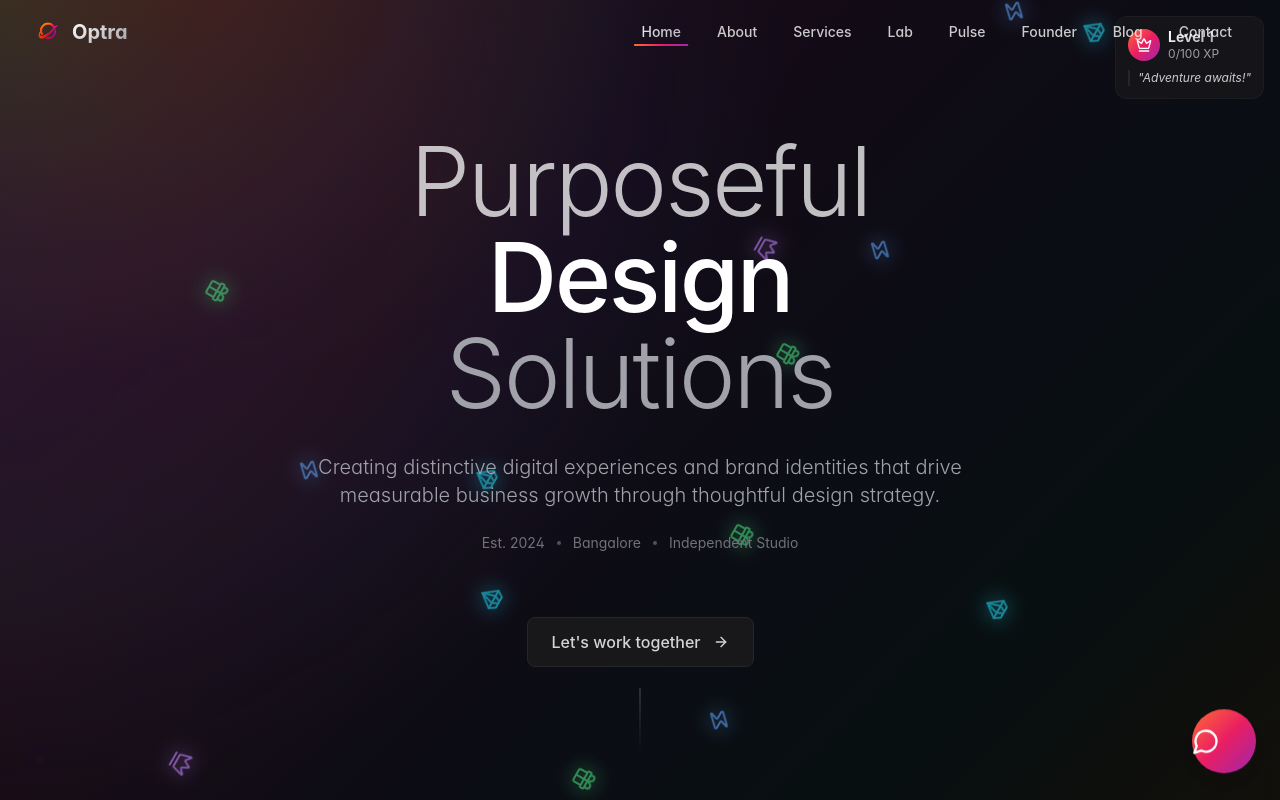
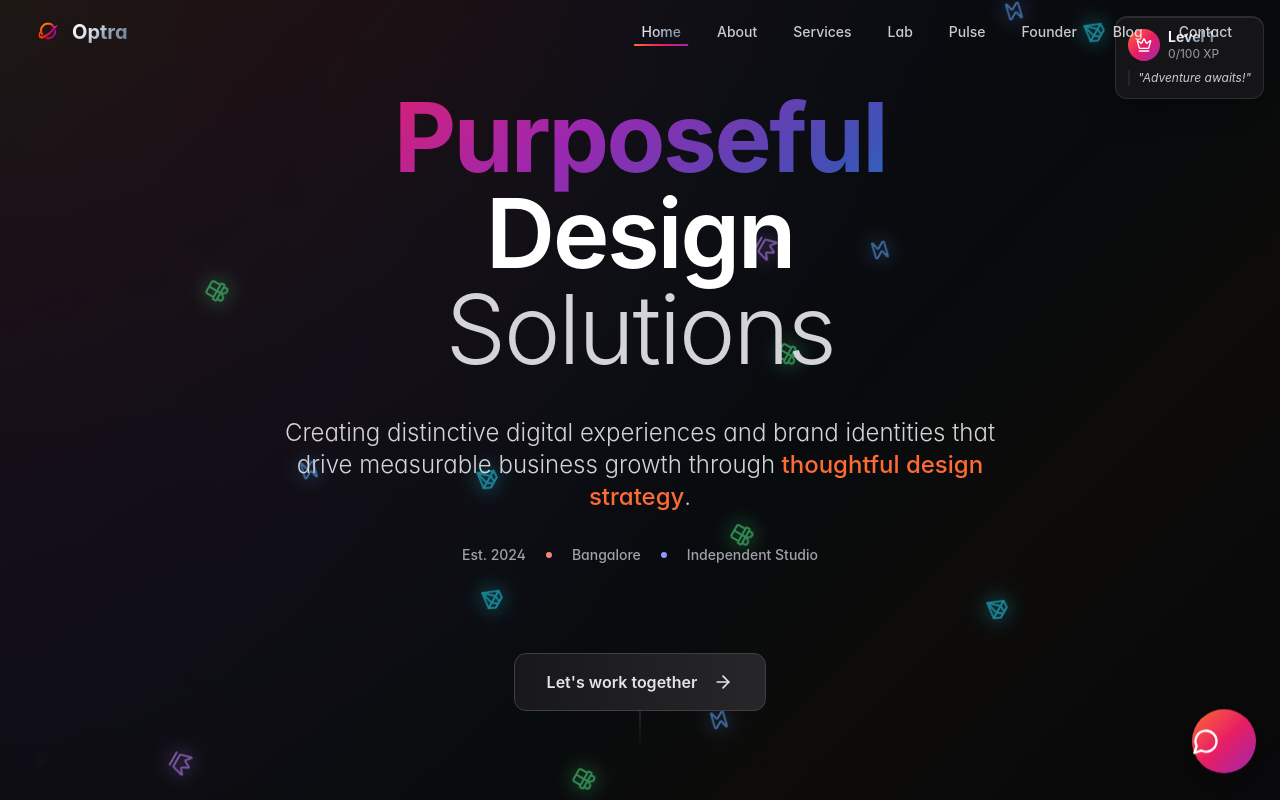
Before and after one commit to Optra-Design/optra-pulse-project, a React (Vite) app: page / in a window 1280 px wide. Shown: the top 800 px of the page. Built offline with nearby package versions, Linux system fonts and the light colour scheme.

Commit message:
Refactor: Improve background and typography
Improve the website's background and typography to maintain a colorful, premium aesthetic without being distracting.

```diff
--- a/src/components/AnimatedHeroText.tsx
+++ b/src/components/AnimatedHeroText.tsx
@@ -15,53 +15,54 @@ const AnimatedHeroText = () => {
       setTimeout(() => {
         setCurrentWordIndex((prev) => (prev + 1) % descriptors.length);
         setIsAnimating(false);
-      }, 300);
-    }, 3000);
+      }, 400);
+    }, 3500);
 
     return () => clearInterval(interval);
   }, []);
 
   return (
-    <div className="text-center space-y-8 max-w-5xl mx-auto relative z-10">
-      <div className="space-y-4">
+    <div className="text-center space-y-10 max-w-6xl mx-auto relative z-10">
+      <div className="space-y-6">
         <div className="text-6xl md:text-7xl lg:text-8xl font-light leading-none tracking-tight">
           <div className="relative inline-block">
             <span
-              className={`text-white transition-all duration-500 ${
-                isAnimating ? 'opacity-0 transform translate-y-2' : 'opacity-100 transform translate-y-0'
+              className={`text-gradient-accent transition-all duration-500 ${
+                isAnimating ? 'opacity-0 transform translate-y-3' : 'opacity-100 transform translate-y-0'
               }`}
             >
               {descriptors[currentWordIndex]}
             </span>
           </div>
           <br />
-          <span className="text-white font-medium">Design</span>
+          <span className="text-white font-semibold">Design</span>
           <br />
-          <span className="text-zinc-400 font-light">Solutions</span>
+          <span className="text-zinc-300 font-light">Solutions</span>
         </div>
       </div>
 
-      <div className="space-y-6">
-        <p className="text-lg md:text-xl text-zinc-400 max-w-2xl mx-auto leading-relaxed font-light">
-          Creating distinctive digital experiences and brand identities that drive measurable business growth through thoughtful design strategy.
+      <div className="space-y-8">
+        <p className="text-xl md:text-2xl text-zinc-300 max-w-3xl mx-auto leading-relaxed font-light">
+          Creating distinctive digital experiences and brand identities that drive measurable business growth through
+          <span className="accent-orange font-medium"> thoughtful design strategy</span>.
         </p>
 
-        <div className="flex items-center justify-center gap-1 text-sm text-zinc-500">
-          <span>Est. 2024</span>
-          <span className="w-1 h-1 bg-zinc-600 rounded-full mx-2" />
-          <span>Bangalore</span>
-          <span className="w-1 h-1 bg-zinc-600 rounded-full mx-2" />
-          <span>Independent Studio</span>
+        <div className="flex items-center justify-center gap-2 text-sm text-zinc-400">
+          <span className="font-medium">Est. 2024</span>
+          <div className="w-1.5 h-1.5 bg-gradient-to-r from-orange-400 to-pink-400 rounded-full mx-3" />
+          <span className="font-medium">Bangalore</span>
+          <div className="w-1.5 h-1.5 bg-gradient-to-r from-purple-400 to-blue-400 rounded-full mx-3" />
+          <span className="font-medium">Independent Studio</span>
         </div>
       </div>
 
-      <div className="pt-8">
+      <div className="pt-12">
         <Link
           to="/contact"
-          className="group inline-flex items-center gap-3 px-6 py-3 bg-zinc-900 border border-zinc-800 text-zinc-300 font-medium rounded-lg transition-all duration-200 hover:border-zinc-700 hover:text-white hover:bg-zinc-800"
+          className="group inline-flex items-center gap-4 px-8 py-4 bg-gradient-to-r from-zinc-900 to-zinc-800 border border-zinc-700 text-zinc-200 font-semibold rounded-xl transition-all duration-300 hover:border-zinc-600 hover:text-white hover:shadow-2xl hover:shadow-orange-500/20 hover-lift"
         >
           Let's work together
-          <ArrowRight className="w-4 h-4 group-hover:translate-x-1 transition-transform duration-200" />
+          <ArrowRight className="w-5 h-5 group-hover:translate-x-1 transition-transform duration-300" />
         </Link>
       </div>
     </div>
--- a/src/components/DynamicGradients.tsx
+++ b/src/components/DynamicGradients.tsx
@@ -16,8 +16,7 @@ const DynamicGradients = () => {
     const throttledMouseMove = (e: MouseEvent) => {
       handleMouseMove(e);
       clearTimeout(timeout);
-      // Much longer timeout for very gradual fade
-      timeout = setTimeout(() => setIsActive(false), 3000);
+      timeout = setTimeout(() => setIsActive(false), 4000);
     };
 
     window.addEventListener('mousemove', throttledMouseMove, { passive: true });
@@ -27,37 +26,37 @@ const DynamicGradients = () => {
     };
   }, [handleMouseMove]);
 
-  // More consistent, less jarring opacity values
-  const baseOpacity = 0.15;
-  const activeOpacity = 0.25;
+  // More subtle, premium opacity values
+  const baseOpacity = 0.08;
+  const activeOpacity = 0.15;
   const currentOpacity = isActive ? activeOpacity : baseOpacity;
 
   const gradientStyle = {
     background: `
-      radial-gradient(800px circle at ${mousePosition.x}px ${mousePosition.y}px,
-        rgba(255, 107, 53, ${currentOpacity * 0.8}) 0%,
-        rgba(233, 30, 99, ${currentOpacity * 0.7}) 25%,
-        rgba(156, 39, 176, ${currentOpacity * 0.6}) 50%,
-        rgba(63, 81, 181, ${currentOpacity * 0.5}) 75%,
-        transparent 100%),
-      radial-gradient(600px circle at ${mousePosition.x + 200}px ${mousePosition.y - 100}px,
-        rgba(255, 193, 7, ${currentOpacity * 0.6}) 0%,
-        rgba(76, 175, 80, ${currentOpacity * 0.5}) 40%,
+      radial-gradient(1200px circle at ${mousePosition.x}px ${mousePosition.y}px,
+        rgba(255, 107, 53, ${currentOpacity * 0.6}) 0%,
+        rgba(233, 30, 99, ${currentOpacity * 0.5}) 20%,
+        rgba(156, 39, 176, ${currentOpacity * 0.4}) 40%,
+        rgba(63, 81, 181, ${currentOpacity * 0.3}) 60%,
         transparent 80%),
-      radial-gradient(900px circle at ${mousePosition.x - 150}px ${mousePosition.y + 150}px,
-        rgba(3, 169, 244, ${currentOpacity * 0.7}) 0%,
-        rgba(139, 69, 19, ${currentOpacity * 0.4}) 60%,
+      radial-gradient(800px circle at ${mousePosition.x + 300}px ${mousePosition.y - 200}px,
+        rgba(255, 193, 7, ${currentOpacity * 0.4}) 0%,
+        rgba(76, 175, 80, ${currentOpacity * 0.3}) 50%,
         transparent 90%),
+      radial-gradient(1000px circle at ${mousePosition.x - 200}px ${mousePosition.y + 200}px,
+        rgba(3, 169, 244, ${currentOpacity * 0.5}) 0%,
+        rgba(139, 69, 19, ${currentOpacity * 0.2}) 70%,
+        transparent 95%),
       linear-gradient(135deg,
-        rgba(255, 107, 53, 0.06) 0%,
-        rgba(233, 30, 99, 0.08) 20%,
-        rgba(156, 39, 176, 0.07) 40%,
-        rgba(63, 81, 181, 0.06) 60%,
-        rgba(0, 150, 136, 0.05) 80%,
-        rgba(255, 193, 7, 0.04) 100%)
+        rgba(255, 107, 53, 0.03) 0%,
+        rgba(233, 30, 99, 0.04) 15%,
+        rgba(156, 39, 176, 0.03) 30%,
+        rgba(63, 81, 181, 0.03) 45%,
+        rgba(0, 150, 136, 0.02) 60%,
+        rgba(255, 193, 7, 0.02) 75%,
+        transparent 100%)
     `,
-    // Much smoother, slower transition
-    transition: 'background 4s cubic-bezier(0.25, 0.1, 0.25, 1)',
+    transition: 'background 6s cubic-bezier(0.23, 1, 0.32, 1)',
     willChange: 'background',
   };
 
--- a/src/index.css
+++ b/src/index.css
@@ -56,7 +56,8 @@
     font-feature-settings: "cv11", "ss01";
     font-variation-settings: "opsz" 32;
     overflow-x: hidden;
-    background-color: rgb(9 9 11);
+    background: linear-gradient(180deg, rgb(9 9 11) 0%, rgb(12 10 16) 50%, rgb(9 9 11) 100%);
+    background-attachment: fixed;
   }
 
   html {
@@ -64,92 +65,163 @@
     overflow-x: hidden;
   }
 
-  /* Professional text gradient */
+  /* Premium colorful text gradient */
   .text-gradient {
-    background: linear-gradient(135deg, #ffffff 0%, #a1a1aa 100%);
+    background: linear-gradient(135deg,
+      #ffffff 0%,
+      #f8fafc 15%,
+      #e2e8f0 30%,
+      #cbd5e1 45%,
+      #94a3b8 60%,
+      #64748b 100%
+    );
     -webkit-background-clip: text;
     -webkit-text-fill-color: transparent;
     background-clip: text;
     word-wrap: break-word;
     overflow-wrap: break-word;
     line-height: 1.2;
+    font-weight: 600;
   }
 
-  /* Refined typography */
+  /* Subtle colorful accents for headings */
+  .text-gradient-accent {
+    background: linear-gradient(135deg,
+      #ff6b35 0%,
+      #e91e63 25%,
+      #9c27b0 50%,
+      #3f51b5 75%,
+      #00bcd4 100%
+    );
+    -webkit-background-clip: text;
+    -webkit-text-fill-color: transparent;
+    background-clip: text;
+    background-size: 200% 200%;
+    animation: gradient-shift 8s ease-in-out infinite;
+    font-weight: 700;
+  }
+
+  /* Refined typography with better hierarchy */
   h1, h2, h3, h4, h5, h6 {
     word-wrap: break-word;
     overflow-wrap: break-word;
-    line-height: 1.3;
-    letter-spacing: -0.02em;
+    line-height: 1.2;
+    letter-spacing: -0.025em;
+    font-weight: 700;
   }
 
-  /* Minimal scrollbar */
+  h1 {
+    font-size: clamp(3rem, 8vw, 6rem);
+    line-height: 1.1;
+    letter-spacing: -0.04em;
+  }
+
+  h2 {
+    font-size: clamp(2rem, 6vw, 4rem);
+    line-height: 1.15;
+    letter-spacing: -0.03em;
+  }
+
+  /* Premium scrollbar */
   ::-webkit-scrollbar {
-    width: 6px;
+    width: 8px;
   }
 
   ::-webkit-scrollbar-track {
     background: rgba(39, 39, 42, 0.1);
+    border-radius: 4px;
   }
 
   ::-webkit-scrollbar-thumb {
-    background: rgba(161, 161, 170, 0.3);
-    border-radius: 3px;
+    background: linear-gradient(180deg, rgba(255, 107, 53, 0.6), rgba(233, 30, 99, 0.6));
+    border-radius: 4px;
+    border: 1px solid rgba(39, 39, 42, 0.2);
   }
 
   ::-webkit-scrollbar-thumb:hover {
-    background: rgba(161, 161, 170, 0.5);
+    background: linear-gradient(180deg, rgba(255, 107, 53, 0.8), rgba(233, 30, 99, 0.8));
   }
 }
 
 @layer utilities {
-  /* Glass effect with subtle sophistication */
+  /* Enhanced glass effects with subtle color */
   .glass {
-    background: rgba(24, 24, 27, 0.8);
-    backdrop-filter: blur(12px);
-    -webkit-backdrop-filter: blur(12px);
-    border: 1px solid rgba(63, 63, 70, 0.2);
+    background: rgba(24, 24, 27, 0.85);
+    backdrop-filter: blur(16px);
+    -webkit-backdrop-filter: blur(16px);
+    border: 1px solid rgba(255, 255, 255, 0.1);
+    box-shadow:
+      0 8px 32px rgba(0, 0, 0, 0.3),
+      inset 0 1px 0 rgba(255, 255, 255, 0.1);
   }
 
   .glass-subtle {
-    background: rgba(24, 24, 27, 0.4);
-    backdrop-filter: blur(8px);
-    -webkit-backdrop-filter: blur(8px);
-    border: 1px solid rgba(63, 63, 70, 0.1);
+    background: rgba(24, 24, 27, 0.6);
+    backdrop-filter: blur(12px);
+    -webkit-backdrop-filter: blur(12px);
+    border: 1px solid rgba(255, 255, 255, 0.08);
+    box-shadow:
+      0 4px 24px rgba(0, 0, 0, 0.2),
+      inset 0 1px 0 rgba(255, 255, 255, 0.05);
   }
 
-  /* Professional hover effects */
+  /* Premium hover effects with color hints */
   .hover-lift {
-    transition: transform 0.2s ease-out;
+    transition: all 0.3s cubic-bezier(0.4, 0, 0.2, 1);
   }
 
   .hover-lift:hover {
-    transform: translateY(-2px);
+    transform: translateY(-4px);
+    box-shadow:
+      0 20px 40px rgba(0, 0, 0, 0.4),
+      0 0 0 1px rgba(255, 107, 53, 0.1);
   }
 
-  /* Container utilities */
+  /* Container utilities with better spacing */
   .container-safe {
     max-width: 100vw;
     overflow-x: hidden;
-    padding-left: max(1.5rem, env(safe-area-inset-left));
-    padding-right: max(1.5rem, env(safe-area-inset-right));
+    padding-left: max(2rem, env(safe-area-inset-left));
+    padding-right: max(2rem, env(safe-area-inset-right));
   }
 
-  /* Professional animations */
+  /* Enhanced animations */
   .animate-fade-in {
-    animation: fade-in 0.6s ease-out;
+    animation: fade-in 0.8s ease-out;
   }
 
   .animate-slide-up {
-    animation: slide-up 0.5s ease-out;
+    animation: slide-up 0.6s ease-out;
+  }
+
+  /* Colorful accent utilities */
+  .accent-orange { color: #ff6b35; }
+  .accent-pink { color: #e91e63; }
+  .accent-purple { color: #9c27b0; }
+  .accent-blue { color: #3f51b5; }
+  .accent-cyan { color: #00bcd4; }
+}
+
+/* Enhanced animations with color shifts */
+@keyframes gradient-shift {
+  0%, 100% {
+    background-position: 0% 50%;
+  }
+  25% {
+    background-position: 100% 0%;
+  }
+  50% {
+    background-position: 100% 100%;
+  }
+  75% {
+    background-position: 0% 100%;
   }
 }
 
-/* Refined animations */
 @keyframes fade-in {
   from {
     opacity: 0;
-    transform: translateY(12px);
+    transform: translateY(20px);
   }
   to {
     opacity: 1;
@@ -160,7 +232,7 @@
 @keyframes slide-up {
   from {
     opacity: 0;
-    transform: translateY(24px);
+    transform: translateY(40px);
   }
   to {
     opacity: 1;
@@ -179,23 +251,14 @@
     font-size: clamp(0.875rem, 3.5vw, 1.125rem);
     line-height: 1.6;
   }
-
-  h1 {
-    font-size: clamp(2rem, 8vw, 4rem);
-    line-height: 1.1;
-  }
-
-  h2 {
-    font-size: clamp(1.5rem, 6vw, 3rem);
-    line-height: 1.2;
-  }
 }
 
-/* Focus states for accessibility */
+/* Enhanced focus states */
 button:focus-visible,
 a:focus-visible {
-  outline: 2px solid rgba(161, 161, 170, 0.5);
+  outline: 2px solid rgba(255, 107, 53, 0.6);
   outline-offset: 2px;
+  border-radius: 4px;
 }
 
 /* Performance optimizations */
@@ -206,3 +269,22 @@ a:focus-visible {
 .will-change-opacity {
   will-change: opacity;
 }
+
+/* Subtle texture overlay */
+.texture-overlay {
+  position: relative;
+}
+
+.texture-overlay::before {
+  content: '';
+  position: absolute;
+  top: 0;
+  left: 0;
+  right: 0;
+  bottom: 0;
+  background-image:
+    radial-gradient(circle at 2px 2px, rgba(255,255,255,0.02) 1px, transparent 0);
+  background-size: 20px 20px;
+  pointer-events: none;
+  opacity: 0.3;
+}
```
